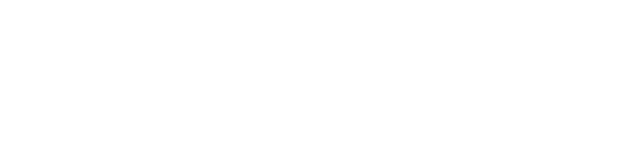
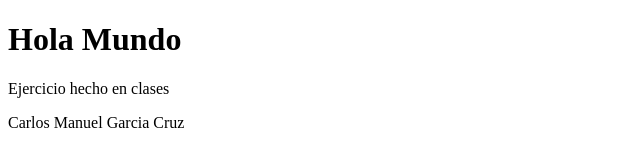
Before and after one commit to Manu316/Practica, a plain HTML site: page index.html in a window 1280 px wide. Shown: the whole page, without its empty margins (0-640 px from the left). Drawn offline with Linux system fonts and the light colour scheme.

Commit message:
Third commit

```diff
--- a/index.html
+++ b/index.html
@@ -6,6 +6,8 @@
     <title>Document</title>
 </head>
 <body>
-    <h1 >
+    <h1 > Hola Mundo</h1>
+    <p> Ejercicio hecho en clases</p>
+    <p> Carlos Manuel Garcia Cruz </p>
 </body>
 </html>
```
